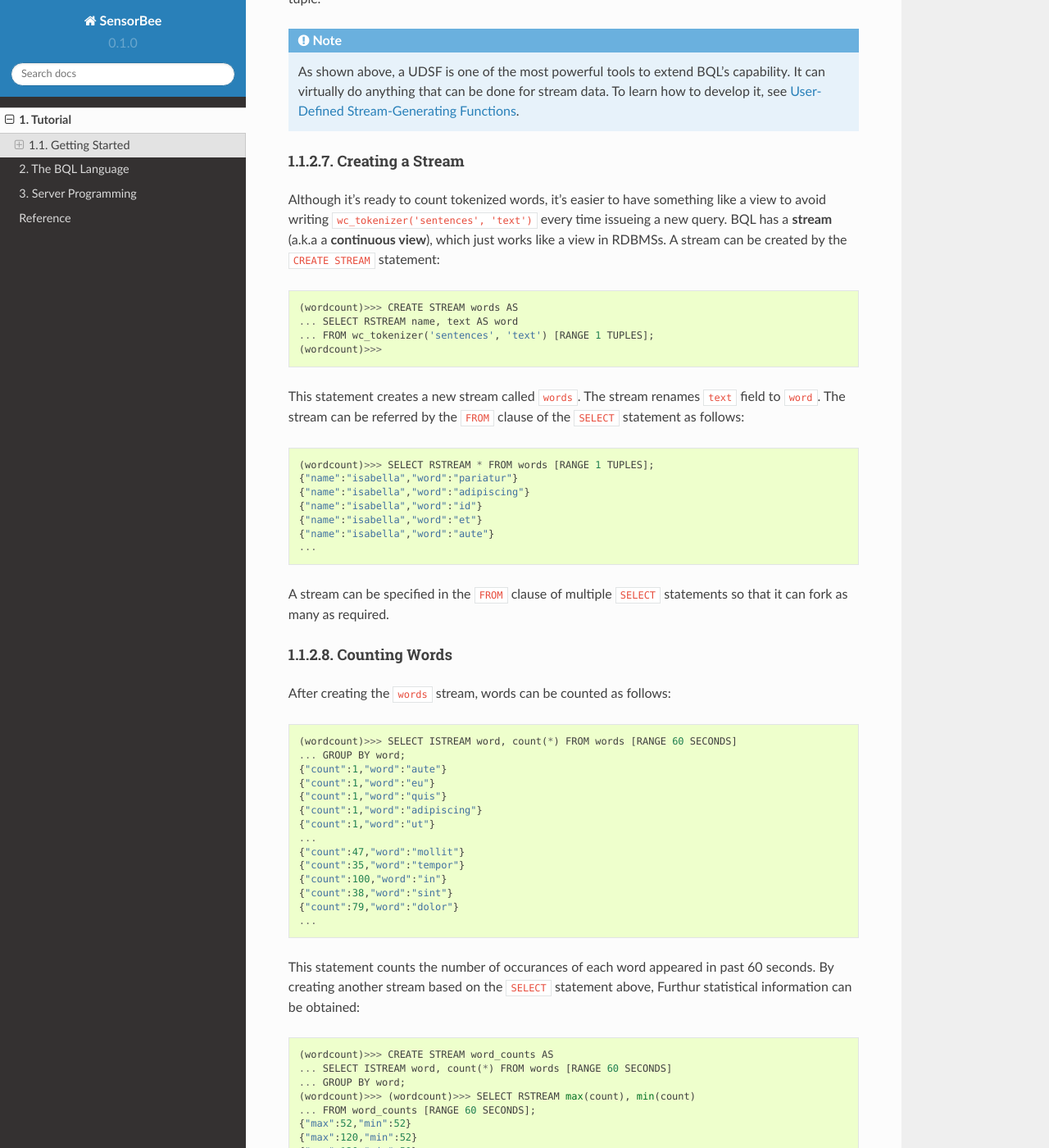
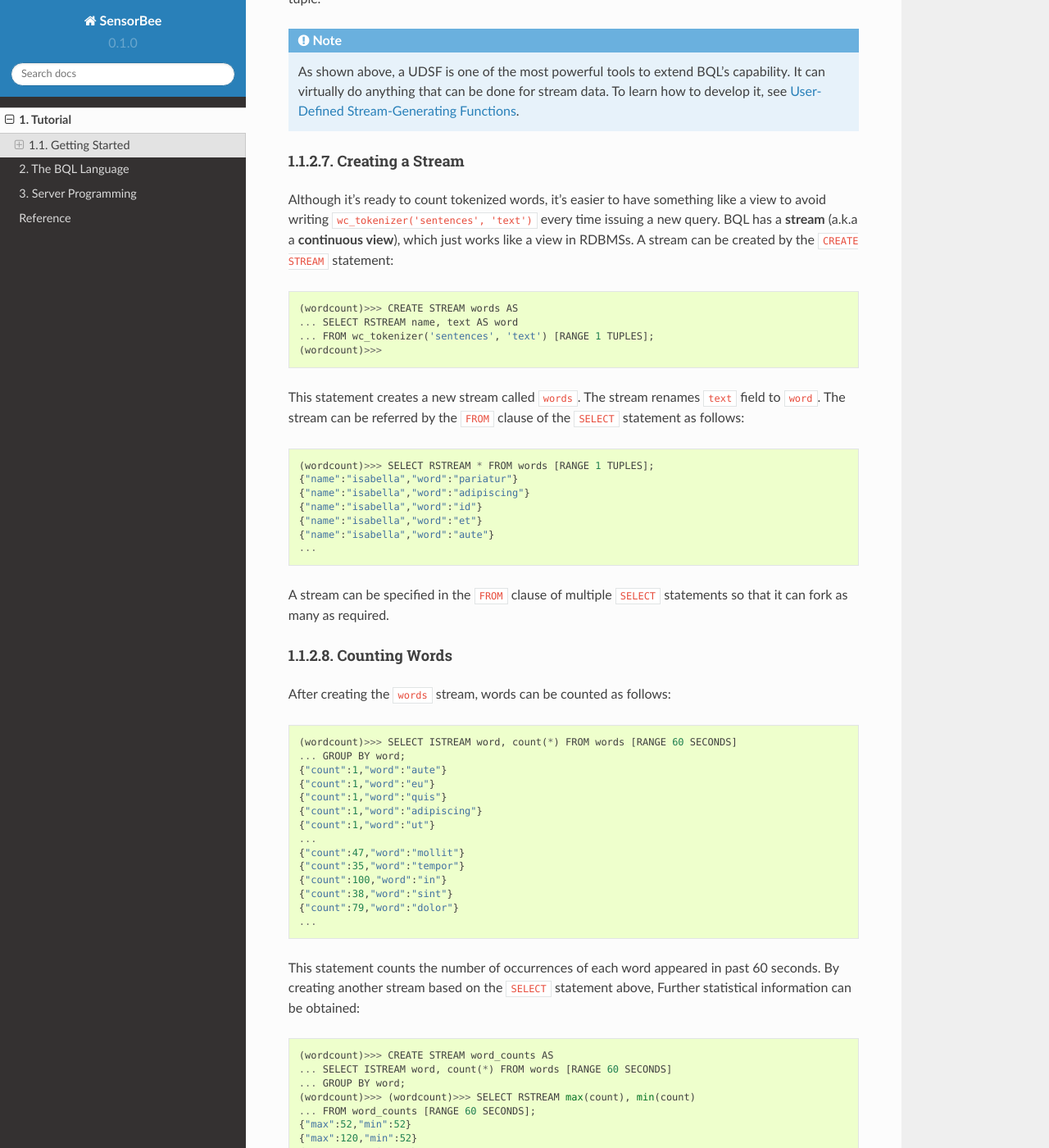
Before and after one commit to sensorbee/docs, a Sphinx documentation site: the page built from source/tutorial.rst, in a window 1280 px wide and 1400 px high, scrolled down 9923 px. Shown: the whole window at 82% size. Built offline with Sphinx 7.4.7 and the Read the Docs theme 2.0.0, drawn with Linux system fonts in a browser that asks for light colours; some of the changed text lies outside the part shown.

Commit message:
fix typo

```diff
--- a/source/tutorial/getting_started.rst
+++ b/source/tutorial/getting_started.rst
@@ -481,7 +481,7 @@ Creating a Stream
 
 Although it's ready to count tokenized words, it's easier to have something like
 a view to avoid writing ``wc_tokenizer('sentences', 'text')`` every time
-issueing a new query. BQL has a **stream** (a.k.a a **continuous view**), which
+issuing a new query. BQL has a **stream** (a.k.a a **continuous view**), which
 just works like a view in RDBMSs. A stream can be created by the
 ``CREATE STREAM`` statement::
 
@@ -525,9 +525,9 @@ After creating the ``words`` stream, words can be counted as follows::
     {"count":79,"word":"dolor"}
     ...
 
-This statement counts the number of occurances of each word appeared in past 60
+This statement counts the number of occurrences of each word appeared in past 60
 seconds. By creating another stream based on the ``SELECT`` statement above,
-Furthur statistical information can be obtained::
+Further statistical information can be obtained::
 
     (wordcount)>>> CREATE STREAM word_counts AS
     ... SELECT ISTREAM word, count(*) FROM words [RANGE 60 SECONDS]
```
Also changed, not shown: other parts of source/tutorial/getting_started.rst (+5 -5 lines).
